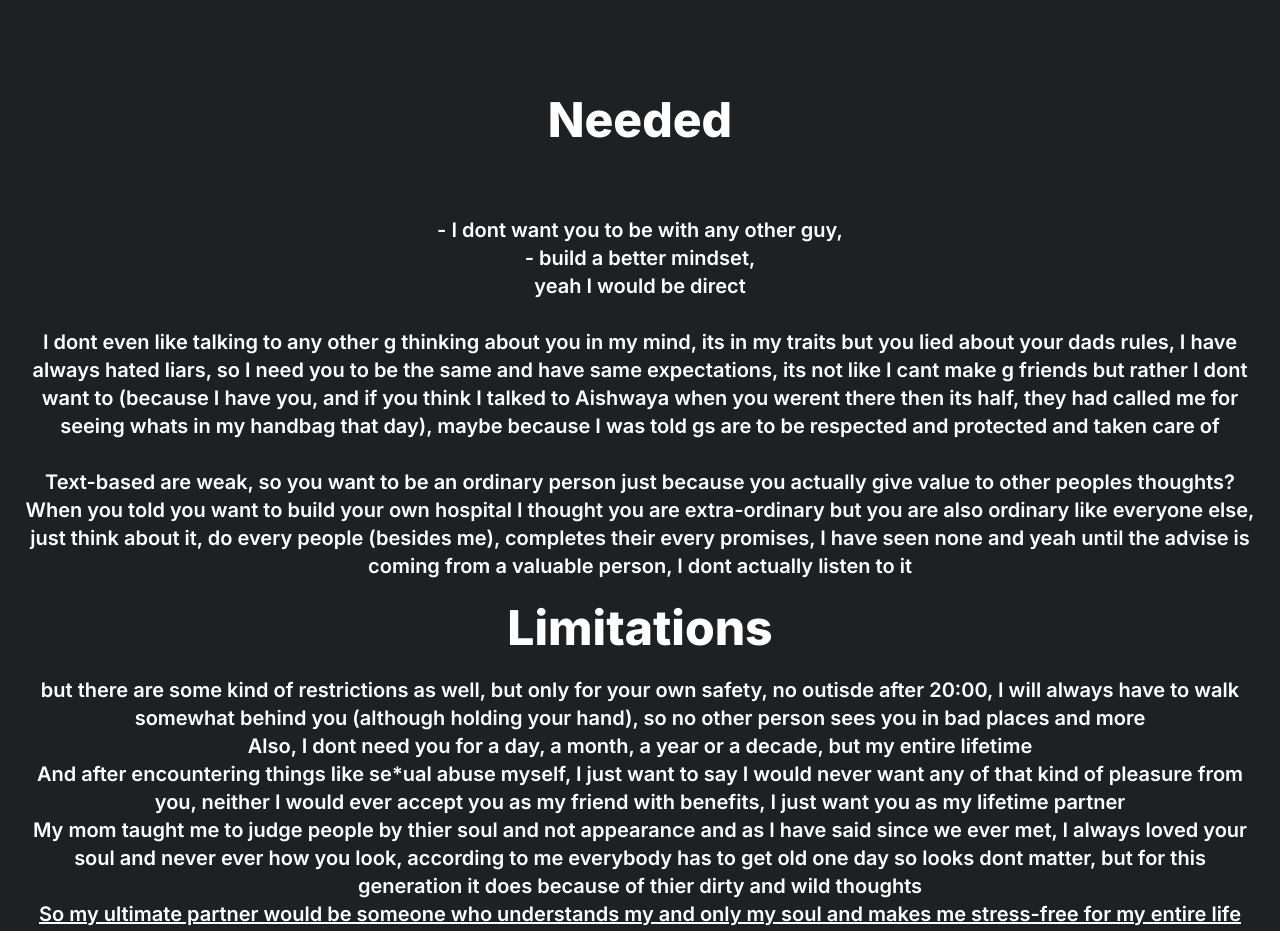
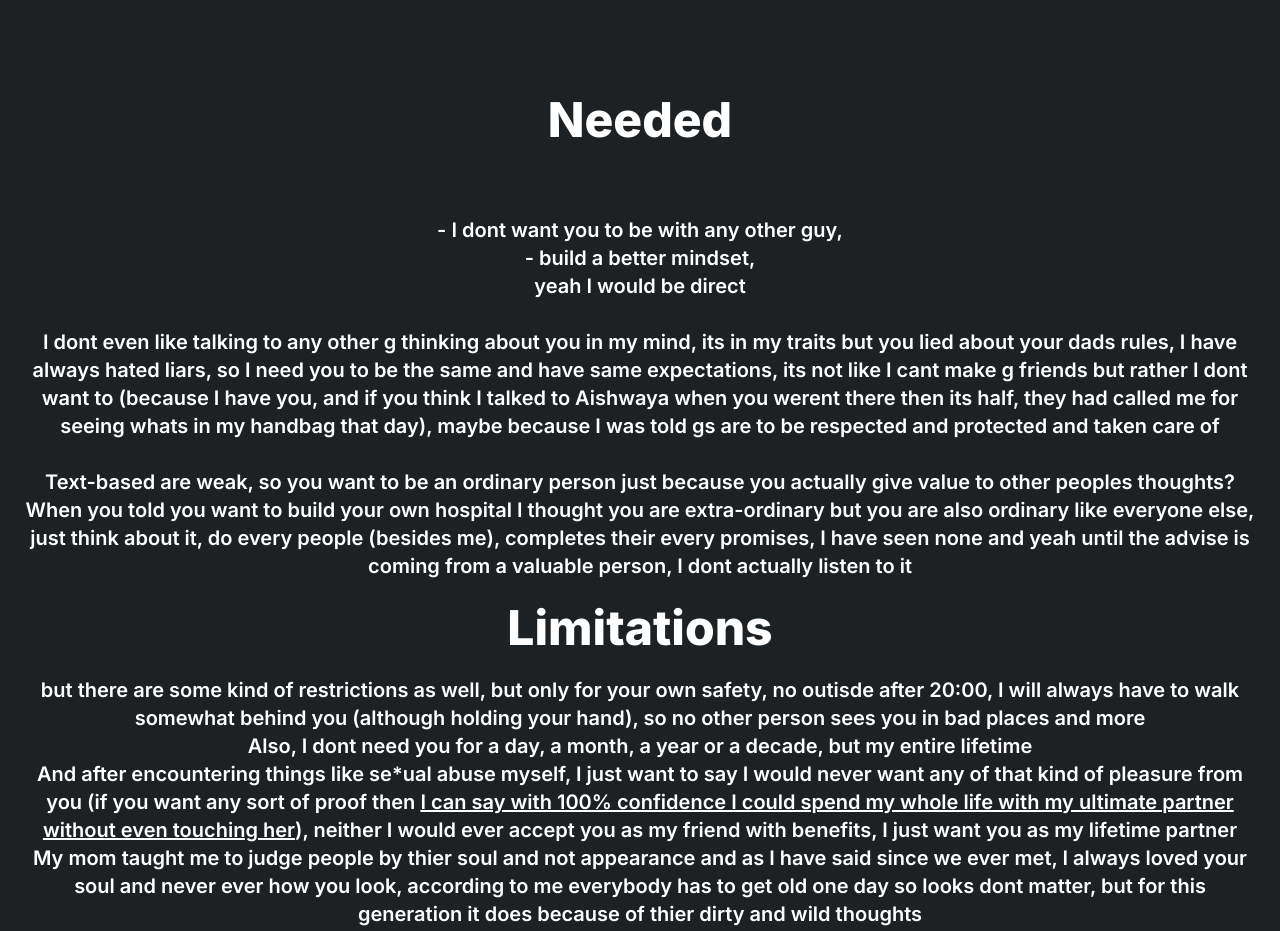
Before and after one commit to pixelDriftadv/tr, a Next.js app: page /things/needed in a window 1280 px wide. Shown: the top 931 px of the page. Built offline with nearby package versions, Linux system fonts and the light colour scheme.

Commit message:
Update page.tsx

```diff
--- a/src/app/things/needed/page.tsx
+++ b/src/app/things/needed/page.tsx
@@ -32,7 +32,7 @@ const page = () => {
         behind you (although holding your hand), so no other person sees you in
         bad places and more <br/>
         Also, I dont need you for a day, a month, a year or a decade, but my entire lifetime <br/>
-        And after encountering things like se*ual abuse myself, I just want to say I would never want any of that kind of pleasure from you, neither I would ever accept you as my friend with benefits, I just want you as my lifetime partner <br/>
+        And after encountering things like se*ual abuse myself, I just want to say I would never want any of that kind of pleasure from you (if you want any sort of proof then <u> I can say with 100% confidence I could spend my whole life with my ultimate partner without even touching her</u>), neither I would ever accept you as my friend with benefits, I just want you as my lifetime partner <br/>
         My mom taught me to judge people by thier soul and not appearance and as I have said since we ever met, I always loved your soul and never ever how you look, according to me everybody has to get old one day so looks dont matter, but for this generation it does because of thier dirty and wild thoughts
         <br/>
         <u>So my ultimate partner would be someone who understands my and only my soul and makes me stress-free for my entire life and thats just it, it would become my own pleasure to make that person or more accurately that soul happy all the time</u>
```
